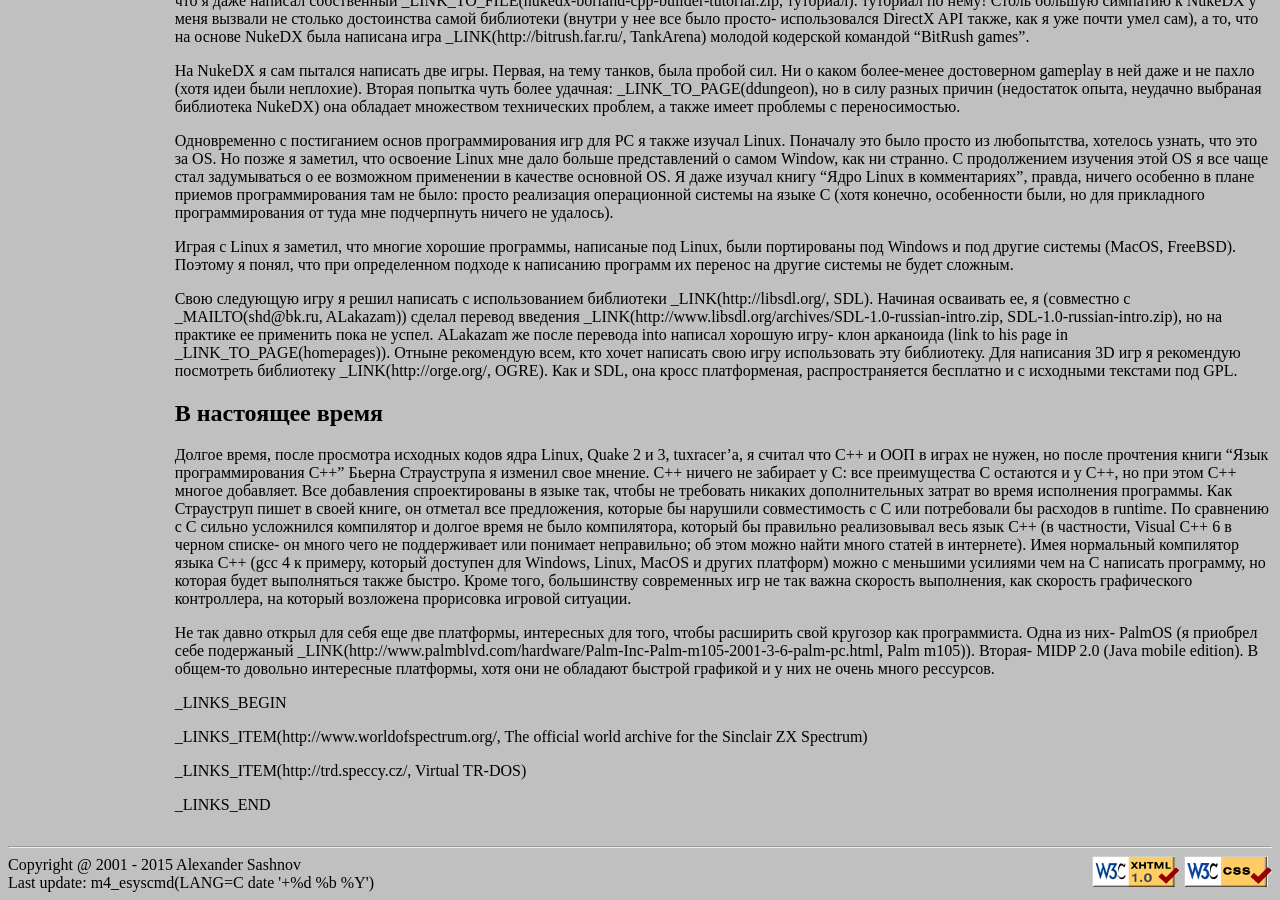
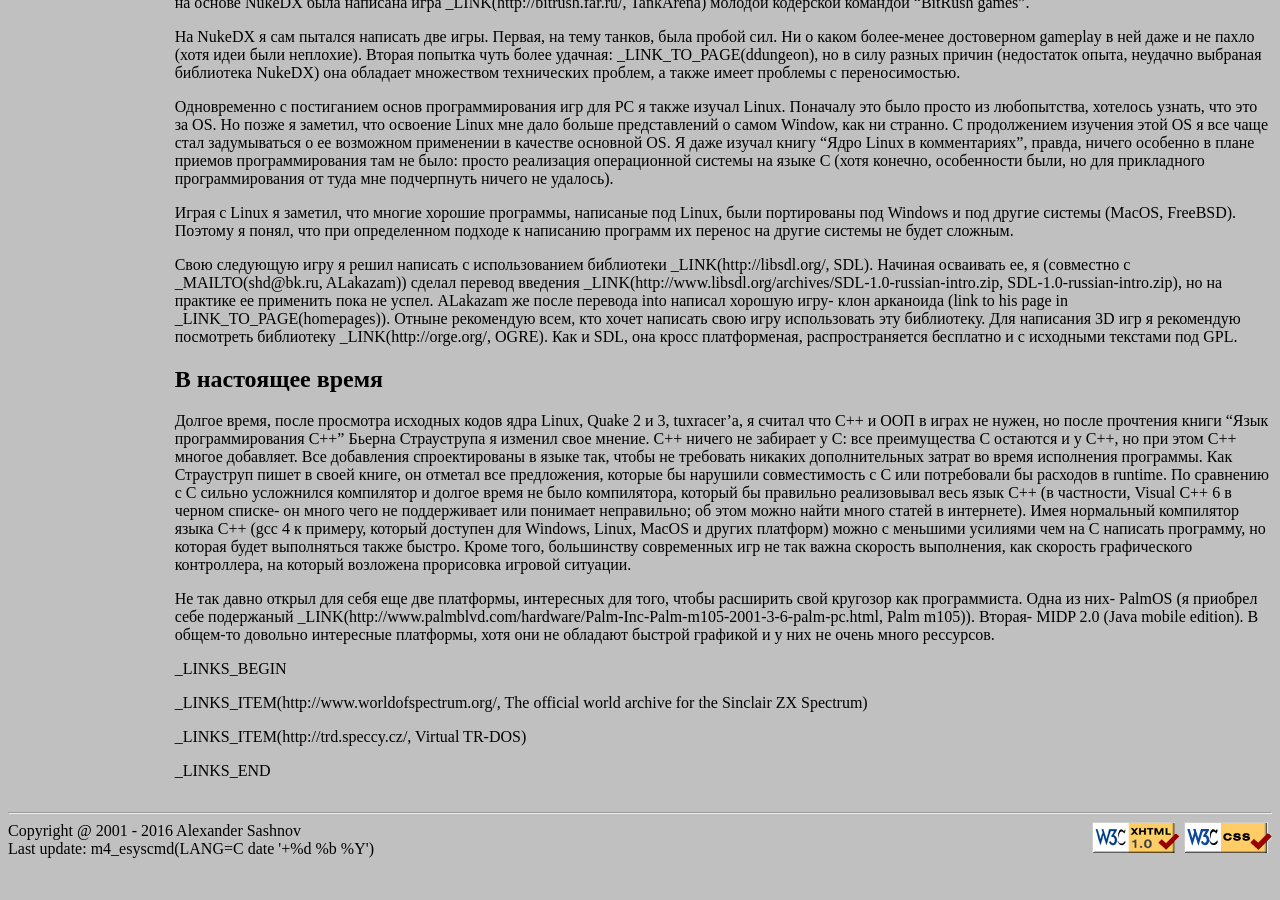
Before and after one commit to asashnov/asashnov.github.io, a Jekyll site: the page built from aboutru.md, in a window 1280 px wide and 900 px high, scrolled down 1082 px. Built offline with Jekyll 4.4.1, drawn with Linux system fonts in a browser that asks for light colours; after the commit the page ends 1948 px from its top, so only the background shows below that; some of the changed text lies outside the part shown.

Commit message:
TODO list from Palm notes; little fixes

```diff
--- a/_config.yml
+++ b/_config.yml
@@ -4,7 +4,7 @@
 baseurl: ""
 url: "http://asashnov.github.io/"
 github_username:  asashnov
-current_year: 2015
+current_year: 2016
 
 # Build settings
 markdown: kramdown
--- a/_includes/head.html
+++ b/_includes/head.html
@@ -1,6 +1,7 @@
   <head>
     <title>{{ page.title }} - The Sashnov Alexander's home page</title>
     <style type="text/css" media="all">@import "style/default.css";</style>
+    <link rel="icon" type="image/x-icon" href="favicon.ico" />
     <link rel="shortcut icon" href="img/icon.png" />
     <link rel="Alternate StyleSheet" href="style/black.css" type="text/css" title="Black" />
     <meta name="keywords" content="Sashnov, develop, programming, {{ page.keywords }}" />
--- a/style/black.css
+++ b/style/black.css
@@ -48,7 +48,7 @@
 	margin-top: 0px;
 	margin-left: 0px;
 	padding-left: 2em;
-	list-style-image: url(images/bullet.png);
+	list-style-image: url(images/bullet.png);   /* just to hide standard ulist bullets */
 	list-style-position: outside;
 	font-family: Verdana, Tahoma, Arial, Helvetica, sans-serif;
 	font-weight: bold;
--- a/style/default.css
+++ b/style/default.css
@@ -48,7 +48,7 @@
 	margin-top: 0px;
 	margin-left: 0px;
 	padding-left: 2em;
-	list-style-image: url(images/bullet.png);
+	list-style-image: url(images/bullet.png);   /* just to hide standard ulist bullets */
 	list-style-position: outside;
 	font-family: Verdana, Tahoma, Arial, Helvetica, sans-serif;
 	font-weight: bold;
```
Also changed, not shown: aboutru.md (+0 -2 lines), 4 other files.
